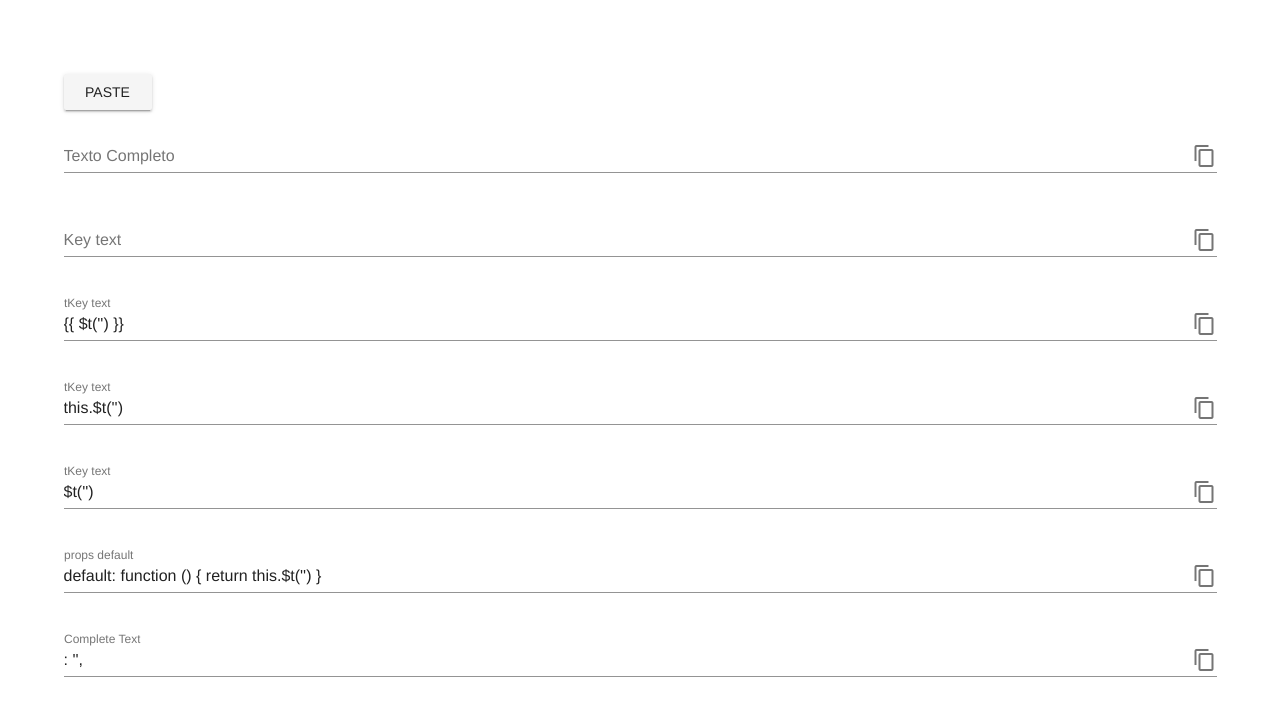
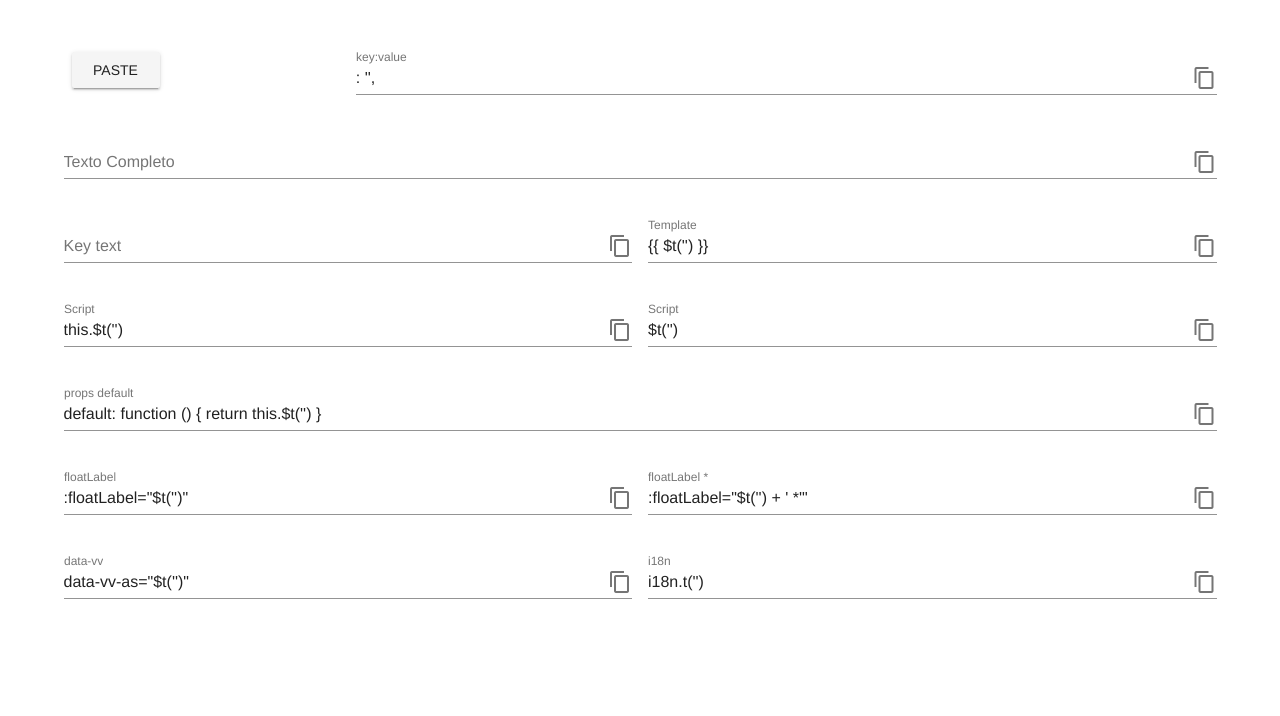
Before and after one commit to danielschmitz/i18n-builder, a Vue app: page / in a window 1280 px wide. Shown: the top 716 px of the page. Built offline with nearby package versions, Linux system fonts and the light colour scheme.

Commit message:
melhorias

```diff
--- a/src/App.vue
+++ b/src/App.vue
@@ -3,7 +3,20 @@
     <v-form>
       <v-container>
         <v-layout row wrap>
+          <v-flex xs3>
           <v-btn @click="paste()">paste</v-btn>
+          </v-flex>
+
+           <v-flex xs9>
+            <v-text-field
+              ref="complete"
+              v-model="complete"
+              label="key:value"
+              append-icon="content_copy"
+              @click:append="copy('complete')"
+            ></v-text-field>
+
+          </v-flex>
 
           <v-flex xs12>
             <v-text-field
@@ -15,7 +28,7 @@
             ></v-text-field>
           </v-flex>
 
-          <v-flex xs12>
+          <v-flex xs6>
             <v-text-field
               ref="key"
               v-model="keytext"
@@ -25,11 +38,11 @@
             ></v-text-field>
           </v-flex>
 
-          <v-flex xs12>
+          <v-flex xs6>
             <v-text-field
               ref="tkey"
               v-model="tkey"
-              label="tKey text"
+              label="Template"
               append-icon="content_copy"
               @click:append="copy('tkey')"
             ></v-text-field>
@@ -37,21 +50,21 @@
 
 
 
-          <v-flex xs12>
+          <v-flex xs6>
             <v-text-field
               ref="tkey2"
               v-model="tkey2"
-              label="tKey text"
+              label="Script"
               append-icon="content_copy"
               @click:append="copy('tkey2')"
             ></v-text-field>
           </v-flex>
 
-            <v-flex xs12>
+          <v-flex xs6>
             <v-text-field
               ref="tkey3"
               v-model="tkey3"
-              label="tKey text"
+              label="Script"
               append-icon="content_copy"
               @click:append="copy('tkey3')"
             ></v-text-field>
@@ -67,16 +80,49 @@
             ></v-text-field>
           </v-flex>
 
+          <v-flex xs6>
+            <v-text-field
+              ref="tkey5"
+              v-model="tkey5"
+              label="floatLabel"
+              append-icon="content_copy"
+              @click:append="copy('tkey5')"
+            ></v-text-field>
+          </v-flex>
+
+          <v-flex xs6>
+            <v-text-field
+              ref="tkey6"
+              v-model="tkey6"
+              label="floatLabel *"
+              append-icon="content_copy"
+              @click:append="copy('tkey6')"
+            ></v-text-field>
+          </v-flex>
+
+            <v-flex xs6>
+            <v-text-field
+              ref="tkey7"
+              v-model="tkey7"
+              label="data-vv"
+              append-icon="content_copy"
+              @click:append="copy('tkey7')"
+            ></v-text-field>
+          </v-flex>
 
 
-          <v-flex xs12>
+             <v-flex xs6>
             <v-text-field
-              ref="complete"
-              v-model="complete"
-              label="Complete Text"
+              ref="tkey8"
+              v-model="tkey8"
+              label="i18n"
               append-icon="content_copy"
-              @click:append="copy('complete')"
+              @click:append="copy('tkey8')"
             ></v-text-field>
+          </v-flex>
+
+
+
           </v-flex>
         </v-layout>
       </v-container>
@@ -118,20 +164,36 @@ export default {
         .replace(/[\u0300-\u036f]/g, "")
         .replace(/ /g, "_")
         .replace(/'/g, "")
+        .replace(/,/g, "")
+        .replace(/\./g, "")
+        .replace(/:/g, "")
+        .replace(/\\/g, "")
         .replace(/-/g, "_")
         .toLowerCase();
     },
-    tkey () { //{{ $t('bem_vindo') }}
+    tkey () {
       return `{{ $t('${this.keytext}') }}`
     },
-    tkey2 () { //{{ $t('bem_vindo') }}
+    tkey2 () {
       return `this.$t('${this.keytext}')`
     },
-     tkey3 () { //{{ $t('bem_vindo') }}
+     tkey3 () {
       return `$t('${this.keytext}')`
     },
-     tkey4 () { //{{ $t('bem_vindo') }}
+     tkey4 () {
       return `default: function () { return this.$t('${this.keytext}') }`
+    },
+     tkey5 () {
+      return `:floatLabel="$t('${this.keytext}')"`
+    },
+      tkey6 () {
+      return `:floatLabel="$t('${this.keytext}') + ' *'"`
+    },
+      tkey7 () {
+      return `data-vv-as="$t('${this.keytext}')"`
+    },
+     tkey8 () {
+      return `i18n.t('${this.keytext}')`
     },
     complete () {
       return `${this.keytext}: '${this.text.replace(/'/g, "")}',`
@@ -146,6 +208,6 @@ export default {
   -webkit-font-smoothing: antialiased;
   -moz-osx-font-smoothing: grayscale;
   color: #2c3e50;
-  margin-top: 60px;
+  margin-top: 30px;
 }
 </style>
```
